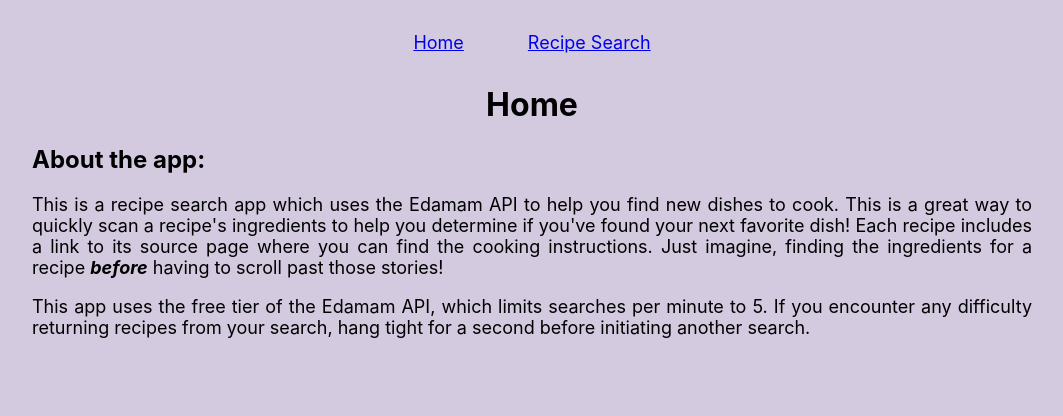
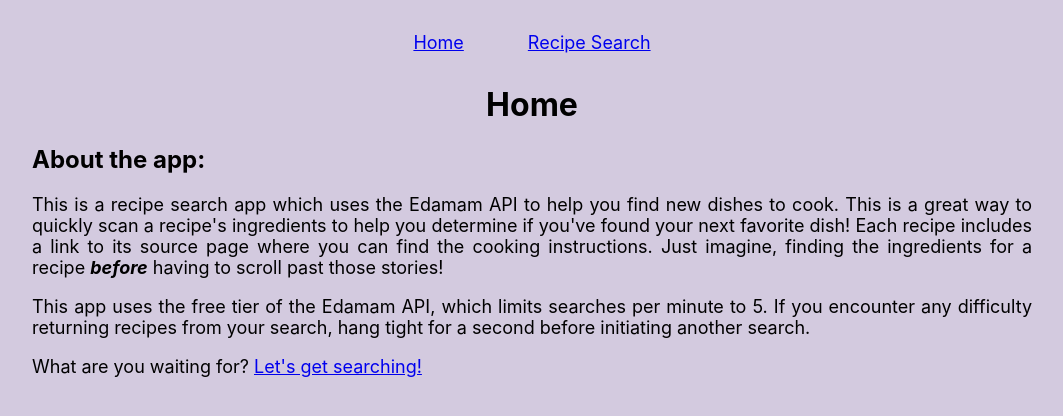
Before and after one commit to jafarlow/recipe-app-practice, a React (Create React App) app: page / in a window 1280 px wide. Shown: the top 416 px of the page, without its empty margins (108-1171 px from the left). Built offline with nearby package versions, Linux system fonts and the light colour scheme.

Commit message:
Added Link on the Home component
Home.js
  - imported 'Link' hook
  - added call to action line and included a `Link` inline

```diff
--- a/src/Home.js
+++ b/src/Home.js
@@ -1,4 +1,6 @@
 import React from 'react'
+import { Link } from 'react-router-dom';
+
 
 const Home = () => {
   return (
@@ -7,6 +9,7 @@ const Home = () => {
       <h2>About the app:</h2>
       <p>This is a recipe search app which uses the Edamam API to help you find new dishes to cook. This is a great way to quickly scan a recipe's ingredients to help you determine if you've found your next favorite dish! Each recipe includes a link to its source page where you can find the cooking instructions. Just imagine, finding the ingredients for a recipe <em><strong>before</strong></em> having to scroll past those stories!</p>
       <p>This app uses the free tier of the Edamam API, which limits searches per minute to 5. If you encounter any difficulty returning recipes from your search, hang tight for a second before initiating another search.</p>
+      <p>What are you waiting for? <Link to="/search"> Let's get searching! </Link></p>
     </div>
   )
 }
```
